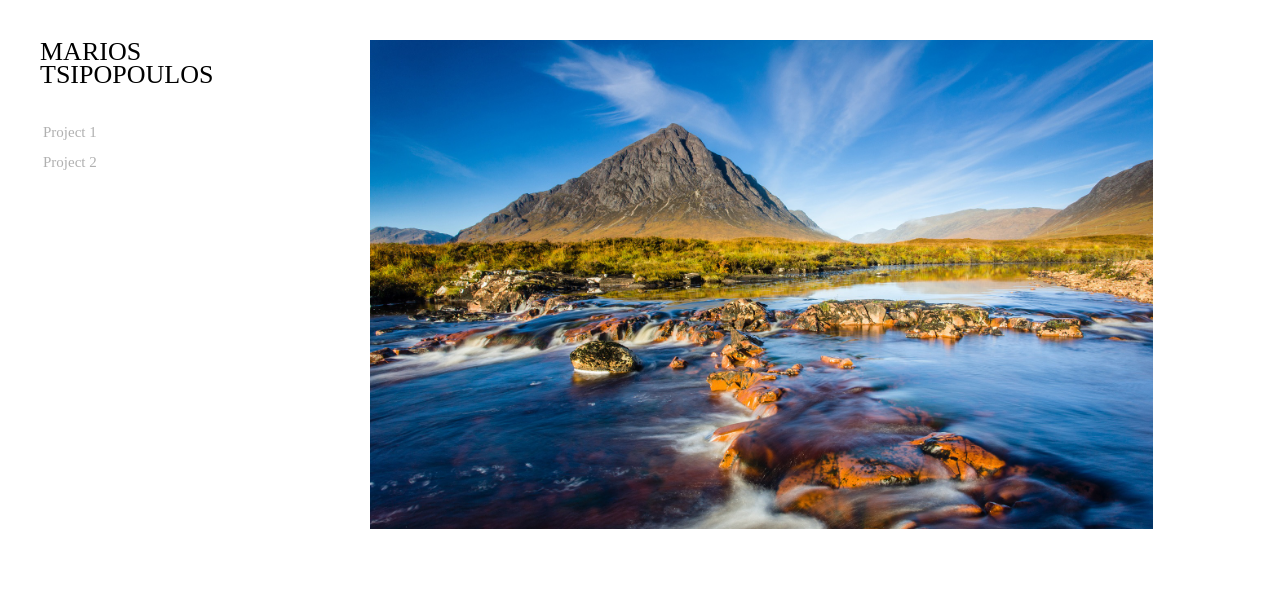
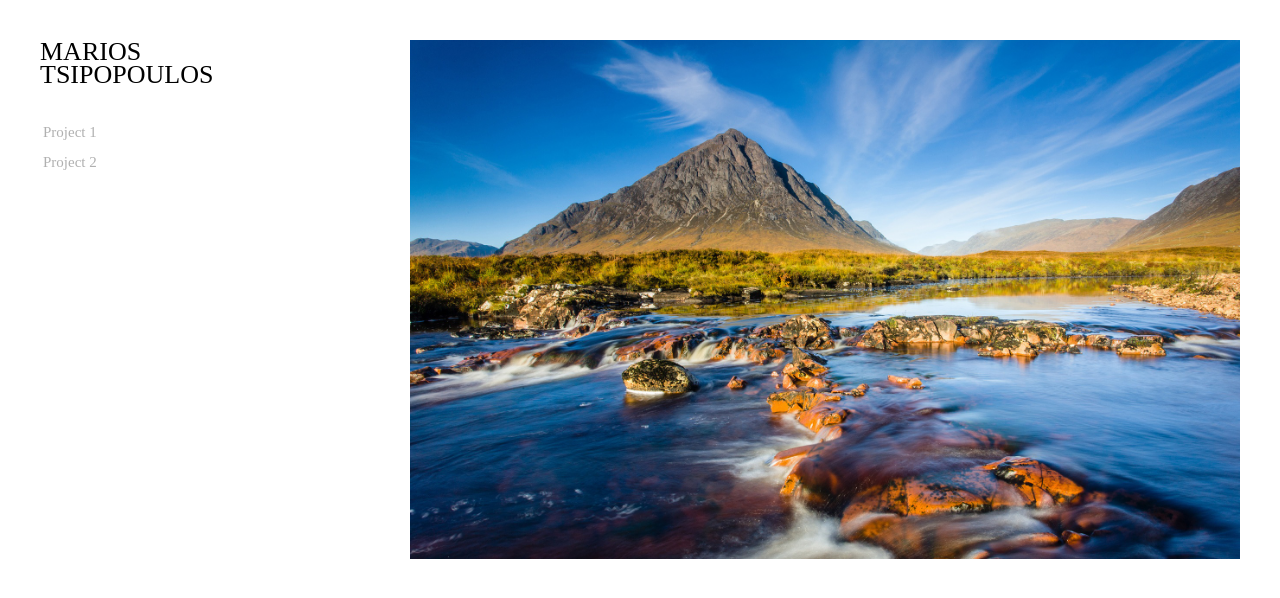
Before and after one commit to kdalkafoukis/photography, a React (Create React App) app: page / in a window 1280 px wide. Shown: the top 598 px of the page. Built offline with nearby package versions, Linux system fonts and the light colour scheme.

Commit message:
improving personal page style

```diff
--- a/src/Components/PersonalPage.js
+++ b/src/Components/PersonalPage.js
@@ -7,10 +7,11 @@ import '../Styles/PersonalPageStyle.css';
 const PersonalPage =(props)=> {
   console.log('PersonalPage',props);
   return(
-    <div style={{marginLeft:'330px',padding:40}}>
-        <img style={{width: '90%',height:'100%'}} src={pic1} alt=''/>
+    <div className='mainContainer'>
+      <div>
+        <img className='image' src={pic1} alt=''/>
+      </div>
     </div>
   )
 }
-
 export default PersonalPage;
--- a/src/Styles/PersonalPageStyle.css
+++ b/src/Styles/PersonalPageStyle.css
@@ -1,3 +1,13 @@
-.full-img {
-  width: 100%;
+.mainContainer {
+  display:flex;
+  justify-content:center;
+  margin-left:330px;
+  padding:40px;
+  height:100vh;
 }
+
+.image {
+  height:auto;
+  max-height:100%;
+  max-width:100%;
+}
```
